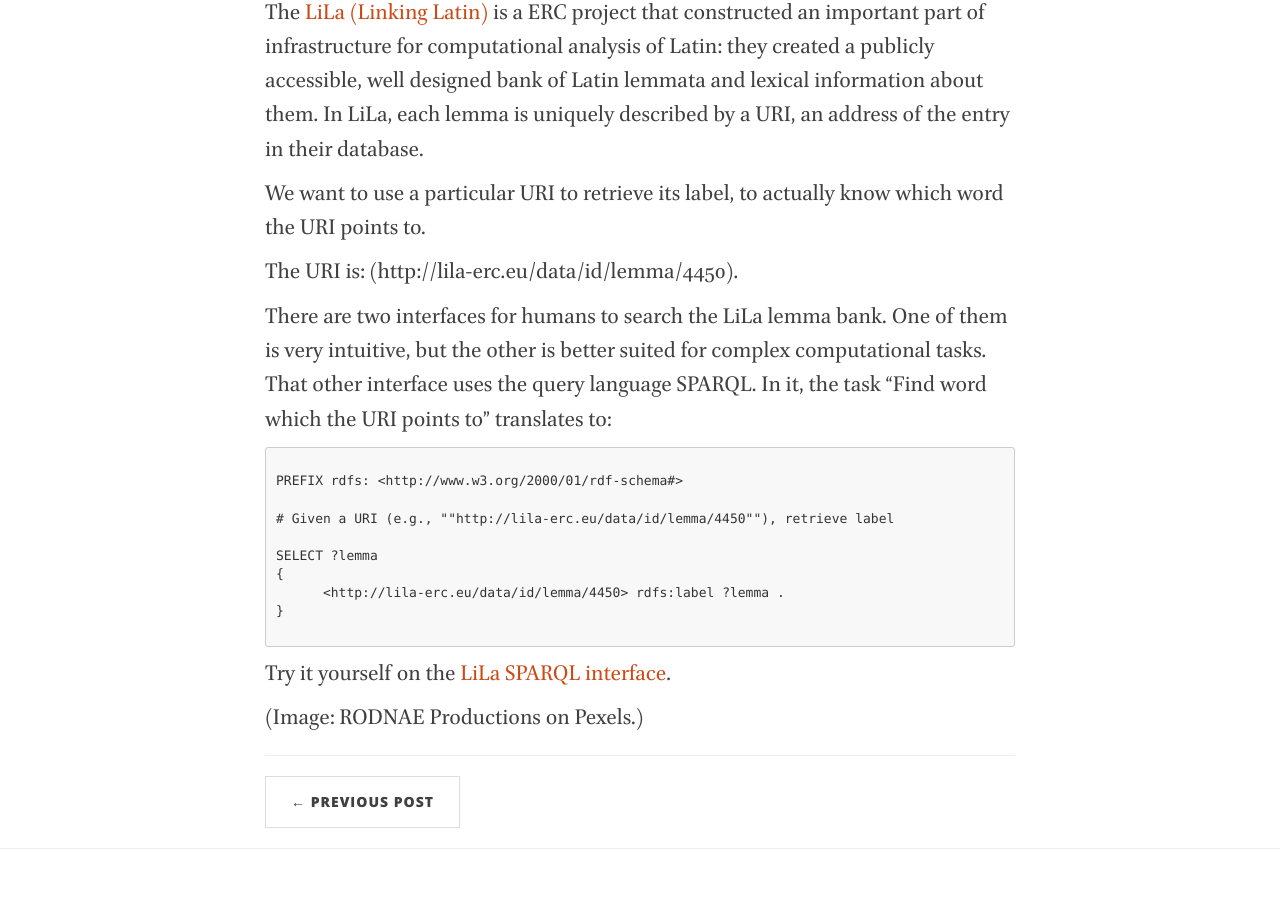
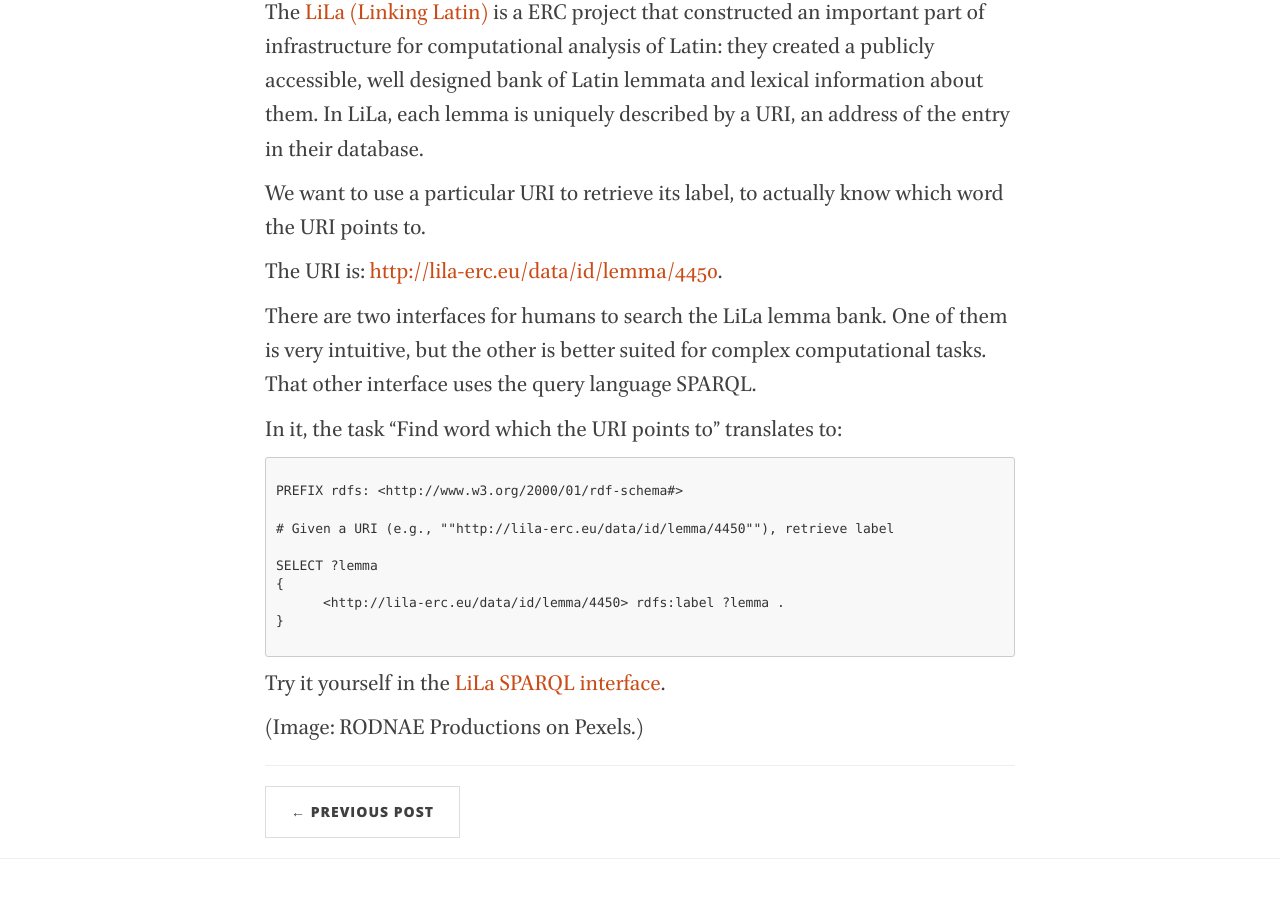
Before and after one commit to nevenjovanovic/nevenjovanovic.github.io, a Jekyll site: the page built from _posts/2022-03-08-simplesparql.markdown, in a window 1280 px wide and 900 px high, scrolled down 593 px. Built offline with Jekyll 4.4.1, drawn with Linux system fonts in a browser that asks for light colours; nearby versions of some CDN libraries.

Commit message:
Further small corrections to formatting 3

````diff
--- a/_posts/2022-03-08-simplesparql.markdown
+++ b/_posts/2022-03-08-simplesparql.markdown
@@ -11,9 +11,11 @@
 
 We want to use a particular URI to retrieve its label, to actually know which word the URI points to.
 
-The URI is: (http://lila-erc.eu/data/id/lemma/4450).
+The URI is: [http://lila-erc.eu/data/id/lemma/4450](http://lila-erc.eu/data/id/lemma/4450).
 
-There are two interfaces for humans to search the LiLa lemma bank. One of them is very intuitive, but the other is better suited for complex computational tasks. That other interface uses the query language SPARQL. In it, the task "Find word which the URI points to" translates to:
+There are two interfaces for humans to search the LiLa lemma bank. One of them is very intuitive, but the other is better suited for complex computational tasks. That other interface uses the query language SPARQL.
+
+In it, the task "Find word which the URI points to" translates to:
 
 ```SPARQL
 
@@ -28,6 +30,6 @@
 
 ```
 
-Try it yourself on the [LiLa SPARQL interface](https://lila-erc.eu/sparql/).
+Try it yourself in the [LiLa SPARQL interface](https://lila-erc.eu/sparql/).
 
 (Image: RODNAE Productions on Pexels.)
````
